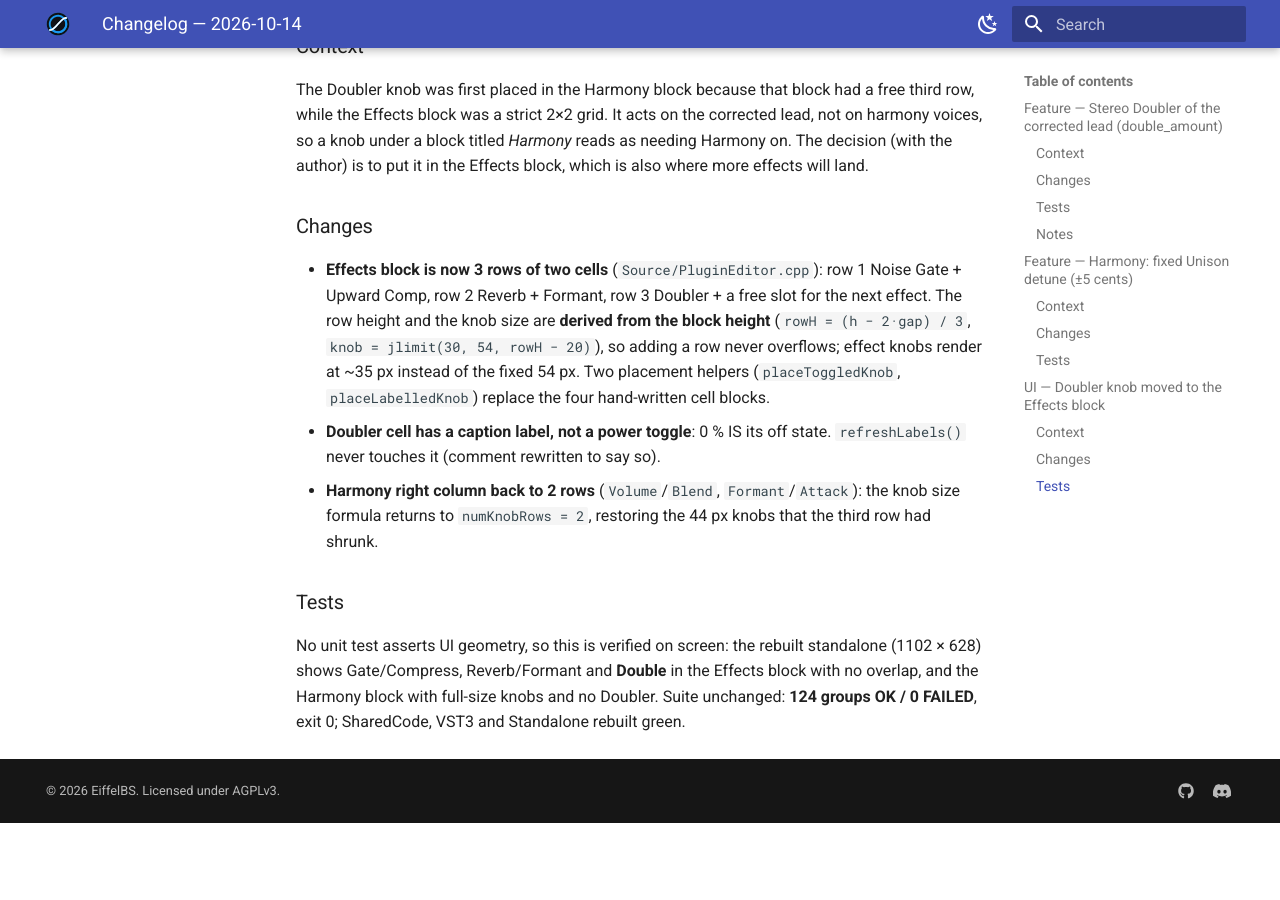
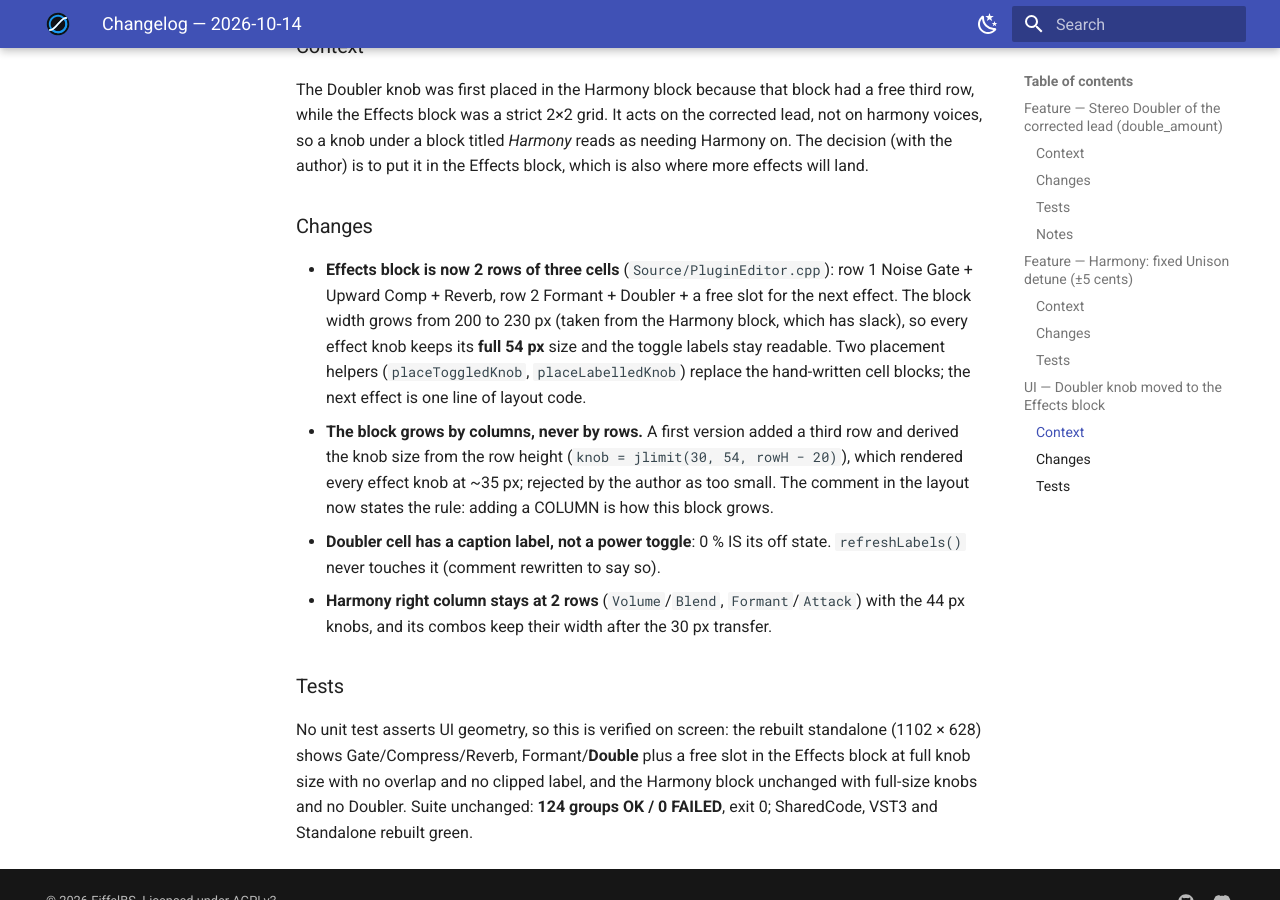
Before and after one commit to EiffelBS/OpenVoxTuner, an MkDocs documentation site: the page built from docs/changelog/changelog-2026-10-14.md, in a window 1280 px wide and 900 px high, scrolled down 4023 px. Built offline with MkDocs 1.6.1 and Material for MkDocs 9.7.7, drawn with Linux system fonts in a browser that asks for light colours; the version menu is left out; before the commit the page ends 4846 px from its top, so only the background shows below that.

Commit message:
ui: Effects block grows by columns (2 rows x 3) so effect knobs keep 54 px

```diff
--- a/docs/changelog/changelog-2026-10-14.md
+++ b/docs/changelog/changelog-2026-10-14.md
@@ -160,22 +160,27 @@
 Effects block, which is also where more effects will land.
 
 ### Changes
-- **Effects block is now 3 rows of two cells** (`Source/PluginEditor.cpp`): row 1
-  Noise Gate + Upward Comp, row 2 Reverb + Formant, row 3 Doubler + a free slot
-  for the next effect. The row height and the knob size are **derived from the
-  block height** (`rowH = (h − 2·gap) / 3`, `knob = jlimit(30, 54, rowH − 20)`),
-  so adding a row never overflows; effect knobs render at ~35 px instead of the
-  fixed 54 px. Two placement helpers (`placeToggledKnob`, `placeLabelledKnob`)
-  replace the four hand-written cell blocks.
+- **Effects block is now 2 rows of three cells** (`Source/PluginEditor.cpp`): row 1
+  Noise Gate + Upward Comp + Reverb, row 2 Formant + Doubler + a free slot for the
+  next effect. The block width grows from 200 to 230 px (taken from the Harmony
+  block, which has slack), so every effect knob keeps its **full 54 px** size and
+  the toggle labels stay readable. Two placement helpers (`placeToggledKnob`,
+  `placeLabelledKnob`) replace the hand-written cell blocks; the next effect is one
+  line of layout code.
+- **The block grows by columns, never by rows.** A first version added a third row
+  and derived the knob size from the row height (`knob = jlimit(30, 54, rowH − 20)`),
+  which rendered every effect knob at ~35 px; rejected by the author as too small.
+  The comment in the layout now states the rule: adding a COLUMN is how this block
+  grows.
 - **Doubler cell has a caption label, not a power toggle**: 0 % IS its off state.
   `refreshLabels()` never touches it (comment rewritten to say so).
-- **Harmony right column back to 2 rows** (`Volume`/`Blend`, `Formant`/`Attack`):
-  the knob size formula returns to `numKnobRows = 2`, restoring the 44 px knobs
-  that the third row had shrunk.
+- **Harmony right column stays at 2 rows** (`Volume`/`Blend`, `Formant`/`Attack`)
+  with the 44 px knobs, and its combos keep their width after the 30 px transfer.
 
 ### Tests
 No unit test asserts UI geometry, so this is verified on screen: the rebuilt
-standalone (1102 × 628) shows Gate/Compress, Reverb/Formant and **Double** in the
-Effects block with no overlap, and the Harmony block with full-size knobs and no
-Doubler. Suite unchanged: **124 groups OK / 0 FAILED**, exit 0; SharedCode, VST3
-and Standalone rebuilt green.
+standalone (1102 × 628) shows Gate/Compress/Reverb, Formant/**Double** plus a free
+slot in the Effects block at full knob size with no overlap and no clipped label,
+and the Harmony block unchanged with full-size knobs and no Doubler. Suite
+unchanged: **124 groups OK / 0 FAILED**, exit 0; SharedCode, VST3 and Standalone
+rebuilt green.
```
Also changed, not shown: docs/implementation-roadmap.md (+1 -1 lines), docs/user-guide/harmony.md (+1 -1 lines), 1 other file.
